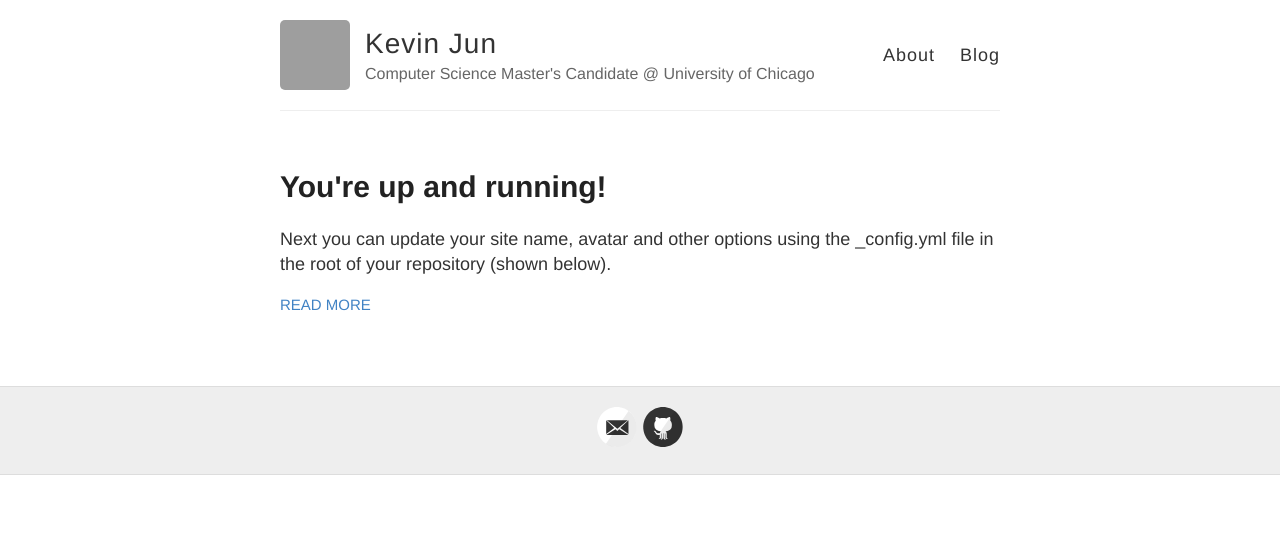
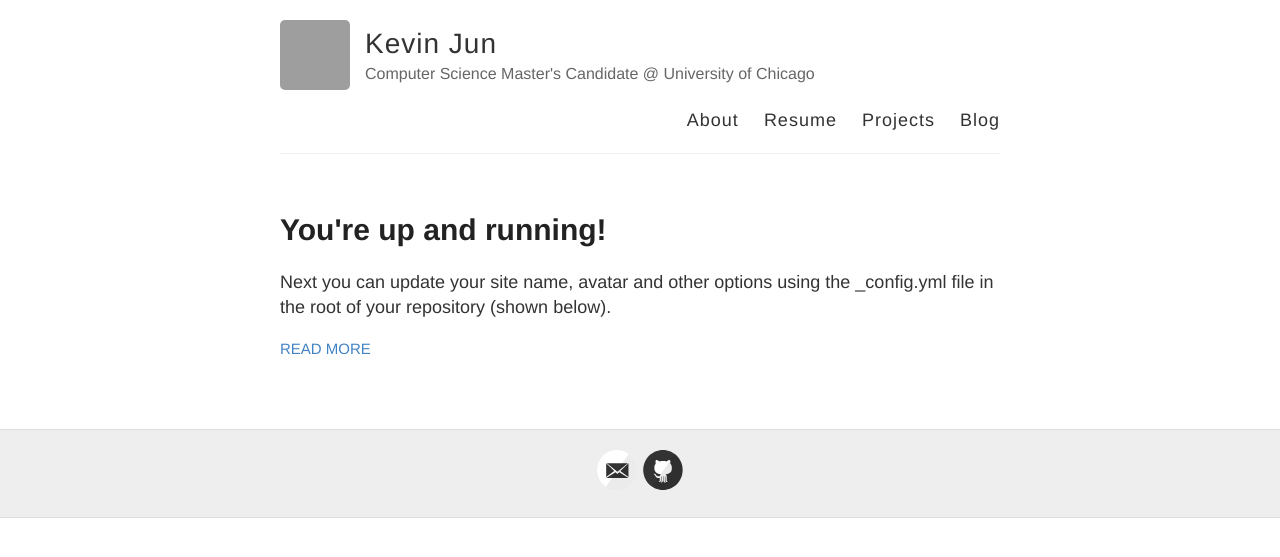
Before and after one commit to kevkjun/kevkjun.github.io, a Jekyll site: the page built from index.html, in a window 1280 px wide. Shown: the top 557 px of the page. Built offline with Jekyll 4.4.1, drawn with Linux system fonts in a browser that asks for light colours; grey boxes are pictures that could not be loaded.

Commit message:
Update default.html

```diff
--- a/_layouts/default.html
+++ b/_layouts/default.html
@@ -28,6 +28,8 @@
 
           <nav>
             <a href="{{ site.baseurl }}/about">About</a>
+            <a href="{{ site.baseurl }}/resume">Resume</a>
+            <a href="{{ site.baseurl }}/projects">Projects</a>
             <a href="{{ site.baseurl }}/">Blog</a>
           </nav>
         </header>
```
